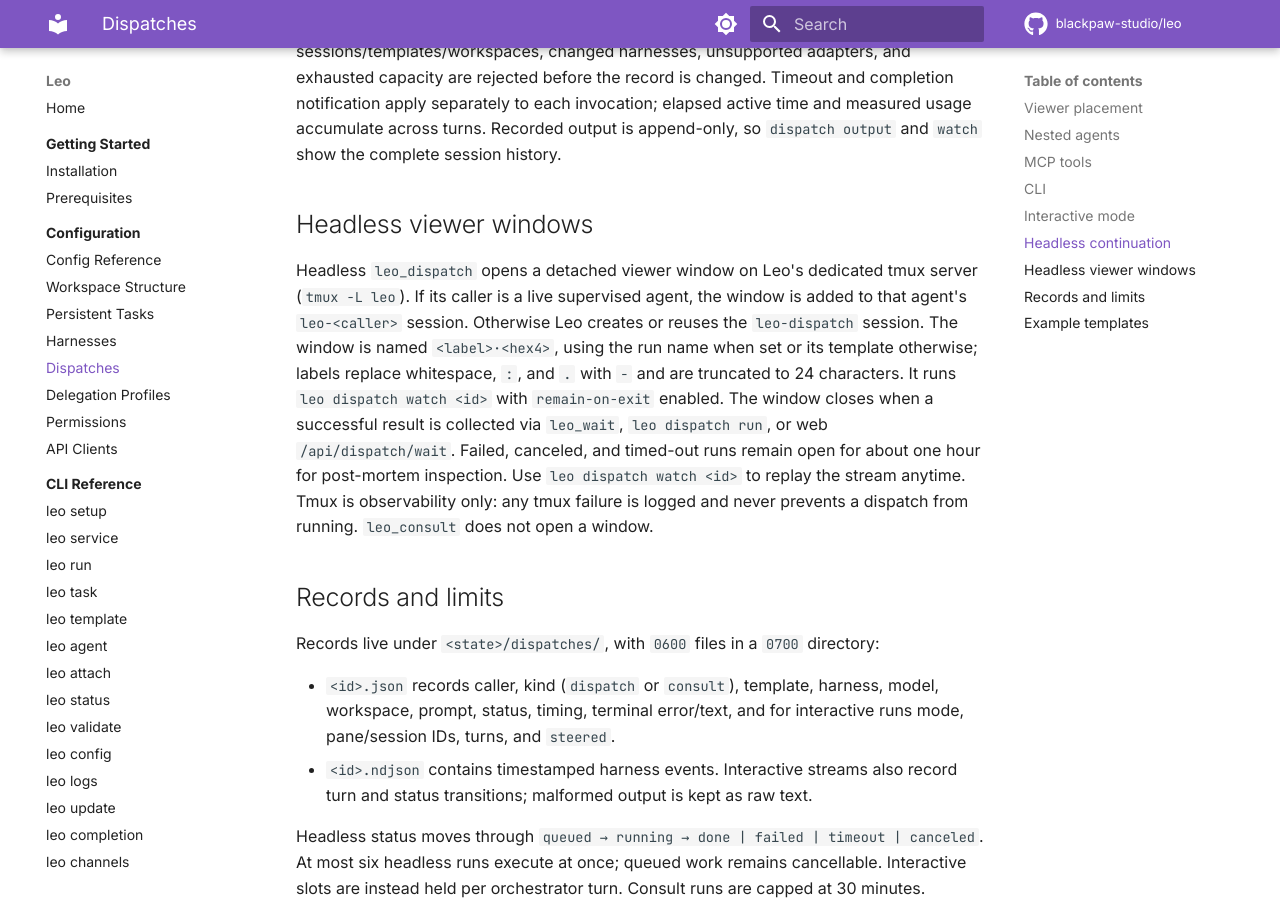
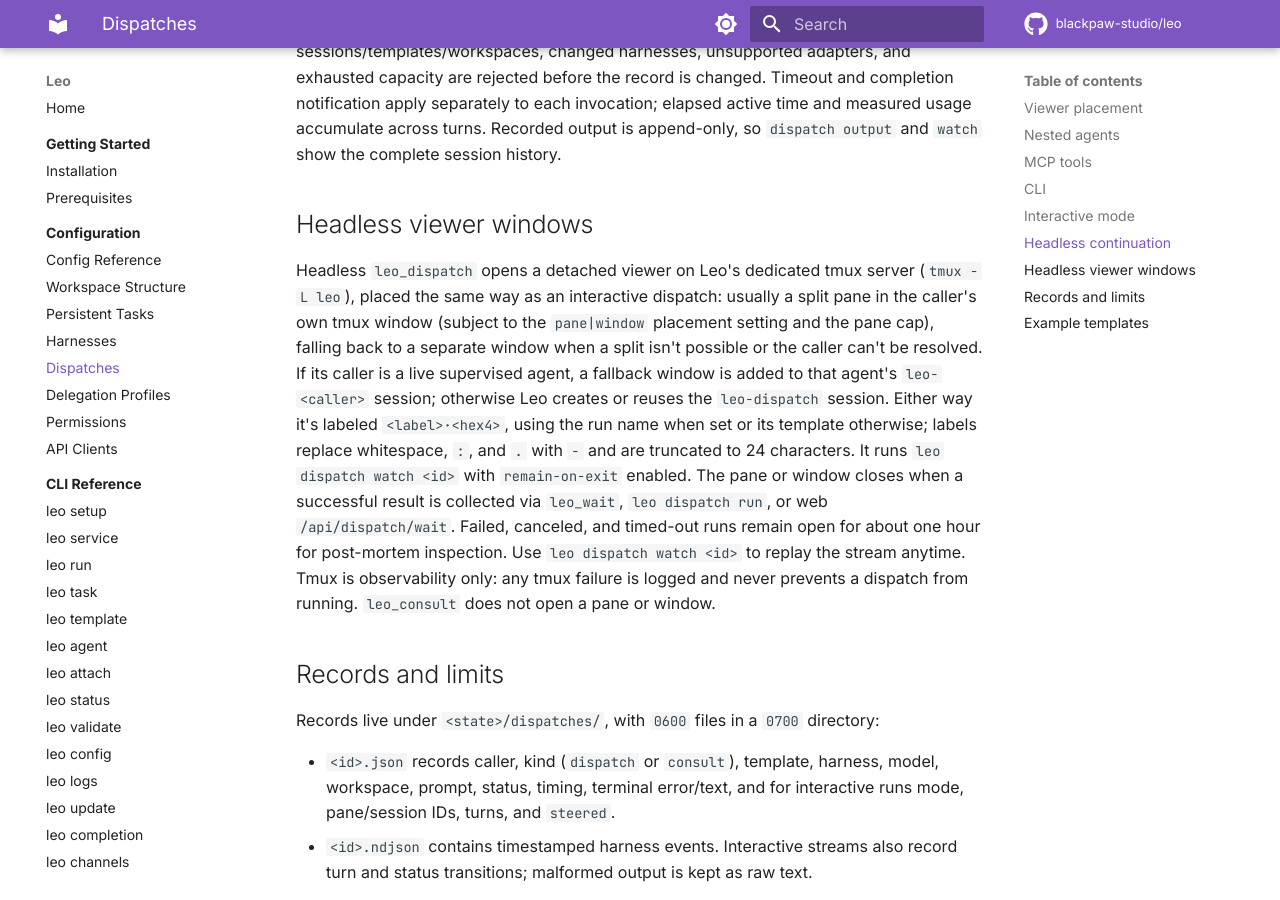
Before and after one commit to blackpaw-studio/leo, an MkDocs documentation site: the page built from docs/configuration/dispatches.md, in a window 1280 px wide and 900 px high, scrolled down 4598 px. Built offline with MkDocs 1.6.1 and Material for MkDocs 9.7.7, drawn with Linux system fonts in a browser that asks for light colours; comment, search, counter and statistics services are not loaded.

Commit message:
fix: address review lows on pane-liveness test and headless viewer docs
- interactive_pane_absence_test.go: assert StatusClosed exactly instead
  of accepting any terminal status. Doing so surfaced that the fixture
  needed a finished turn (a genuinely idle record already has one;
  finishInteractiveLocked demotes an idle-with-no-turns record to
  failed), so give it one to match the real scenario.
- docs/configuration/dispatches.md: the headless viewer section still
  claimed it always opens a named window, but Viewer.OnStart can place
  it as a split pane in the caller's window first, same as interactive
  dispatch. Left docs/specs/2026-09-14-*.md untouched (historical).

Claude-Session: https://claude.ai/code/session_01D8jv266483AW8DWyuC48FU

```diff
--- a/docs/configuration/dispatches.md
+++ b/docs/configuration/dispatches.md
@@ -200,19 +200,23 @@ the complete session history.
 
 ## Headless viewer windows
 
-Headless `leo_dispatch` opens a detached viewer window on Leo's dedicated tmux server
-(`tmux -L leo`). If its caller is a live supervised agent, the window is added
-to that agent's `leo-<caller>` session. Otherwise Leo creates or reuses the
-`leo-dispatch` session. The window is named `<label>·<hex4>`, using the run
-name when set or its template otherwise; labels replace whitespace, `:`, and
-`.` with `-` and are truncated to 24 characters. It runs `leo dispatch watch
-<id>` with `remain-on-exit` enabled. The window closes when a successful
-result is collected via `leo_wait`, `leo dispatch run`, or web
+Headless `leo_dispatch` opens a detached viewer on Leo's dedicated tmux server
+(`tmux -L leo`), placed the same way as an interactive dispatch: usually a
+split pane in the caller's own tmux window (subject to the `pane|window`
+placement setting and the pane cap), falling back to a separate window when a
+split isn't possible or the caller can't be resolved. If its caller is a live
+supervised agent, a fallback window is added to that agent's `leo-<caller>`
+session; otherwise Leo creates or reuses the `leo-dispatch` session. Either
+way it's labeled `<label>·<hex4>`, using the run name when set or its
+template otherwise; labels replace whitespace, `:`, and `.` with `-` and are
+truncated to 24 characters. It runs `leo dispatch watch <id>` with
+`remain-on-exit` enabled. The pane or window closes when a successful result
+is collected via `leo_wait`, `leo dispatch run`, or web
 `/api/dispatch/wait`. Failed, canceled, and timed-out runs remain open for
 about one hour for post-mortem inspection. Use `leo dispatch watch <id>` to
 replay the stream anytime. Tmux is observability only: any tmux failure is
 logged and never prevents a dispatch from running. `leo_consult` does not open
-a window.
+a pane or window.
 
 ## Records and limits
 
```
Also changed, not shown: 1 other file.
